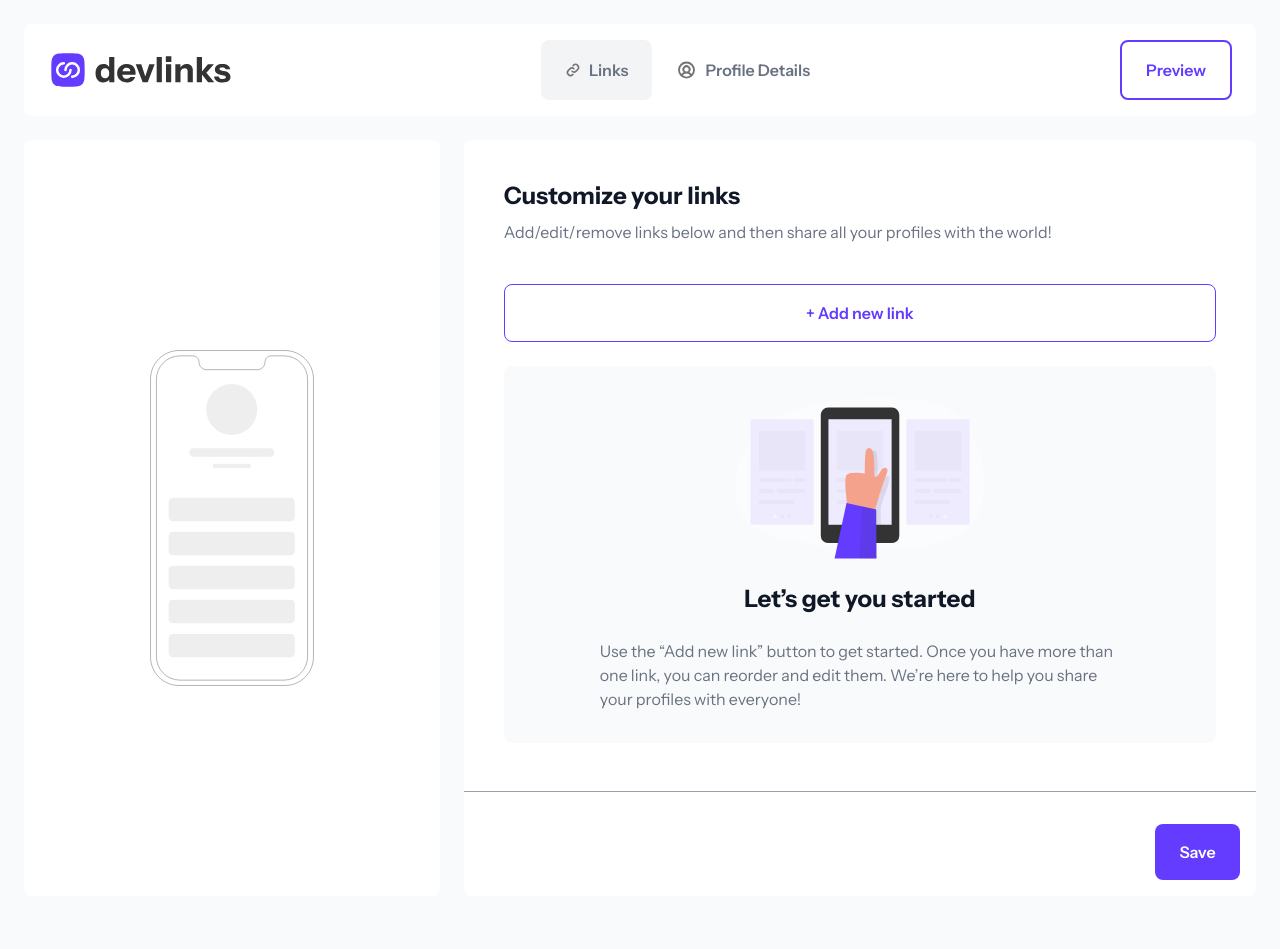
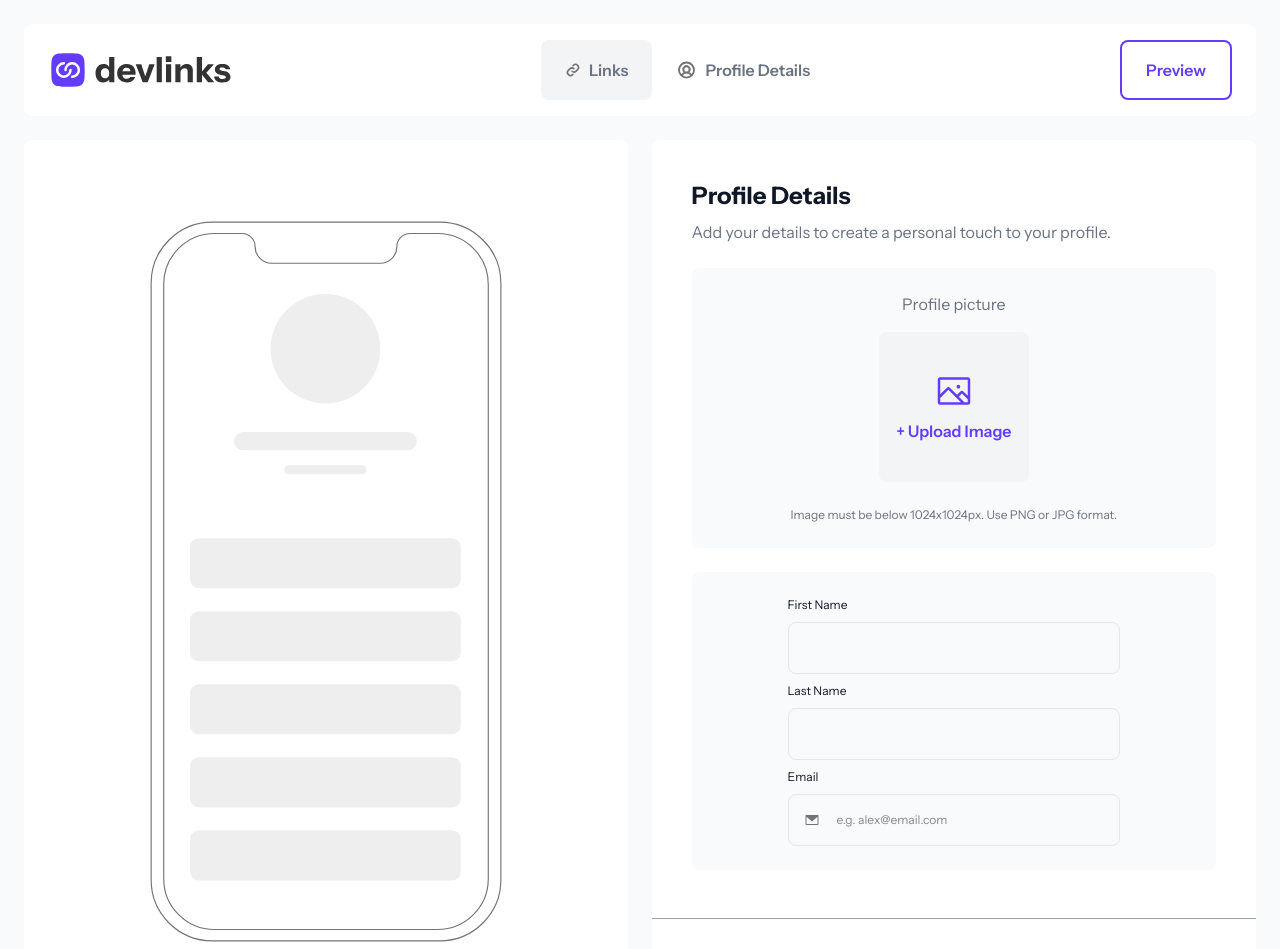
Before and after one commit to 12Ricky0/linksharing-app, a Next.js app: page / in a window 1280 px wide. Shown: the top 949 px of the page. Before the commit the page ends 920 px from the top, so only its background shows below. Built offline with nearby package versions, Linux system fonts and the light colour scheme.

Commit message:
profile component

```diff
--- a/app/page.tsx
+++ b/app/page.tsx
@@ -2,12 +2,13 @@ import Login_Form from "@/components/auth/login_form";
 import Register_Form from "@/components/auth/registeration_form";
 import Header from "@/components/link/header";
 import Empty from "@/components/link/empty";
+import Profile_Details from "@/components/link/profile";
 
 export default function Home() {
   return (
     <main className="">
       <Header />
-      <Empty />
+      <Profile_Details />
     </main>
   );
 }
--- a/components/link/empty.tsx
+++ b/components/link/empty.tsx
@@ -8,12 +8,12 @@ export default function Empty() {
         <Image
           src="/assets/images/illustration-phone-mockup.svg"
           height={32}
-          width={32}
+          width={507}
           alt="phone"
-          className="w-auto h-auto "
+          className=" h-auto "
         />
       </section>
-      <div className="bg-white md rounded-[8px]">
+      <div className="bg-white md:rounded-[8px]">
         <section className="m-4 p-6  rounded-[8px]">
           <article>
             <h1 className="font-bold text-2xl text-gray-900 mb-2">
--- /dev/null
+++ b/components/link/profile.tsx
@@ -0,0 +1,88 @@
+import Image from "next/image";
+
+export default function Profile_Details() {
+  return (
+    <div className=" lg:flex justify-between gap-6 md:m-6">
+      <section className="hidden lg:flex items-center px-[126px] bg-white rounded-[8px]">
+        <Image
+          src="/assets/images/illustration-phone-mockup.svg"
+          height={32}
+          width={507}
+          alt="phone"
+          className=" h-auto "
+        />
+      </section>
+      <div className="bg-white md:rounded-[8px]">
+        <section className="m-4 p-6  rounded-[8px]">
+          <article>
+            <h1 className="font-bold text-2xl text-gray-900 mb-2">
+              Profile Details
+            </h1>
+            <p className="font-normal text-[16px] text-gray-500">
+              Add your details to create a personal touch to your profile.{" "}
+            </p>
+          </article>
+
+          <article className="bg-gray-50 mt-6 px-6 py-6 md:flex flex-col justify-center items-center md:px-[96px] rounded-[8px]">
+            <h3 className="font-normal text-[16px] mb-4 text-gray-500">
+              Profile picture
+            </h3>
+            <div className="bg-gray-100 mb-6 rounded-[8px] size-[150px] flex justify-center items-center flex-col gap-2">
+              <Image
+                src="/assets/images/icon-upload-image.svg"
+                height={32}
+                width={32}
+                alt="upload"
+                className="w-auto h-auto "
+              />
+              <h1 className="text-[16px] font-semibold text-[#633CFF]">
+                + Upload Image
+              </h1>
+            </div>
+            <p className="font-normal text-[12px] text-gray-500">
+              Image must be below 1024x1024px. Use PNG or JPG format.{" "}
+            </p>
+          </article>
+          <form className="bg-gray-50 mt-6 px-6 py-6 md:flex flex-col justify-center items-center md:px-[96px] rounded-[8px]">
+            <div className="font-normal text-[12px] text-gray-900">
+              <label htmlFor="">First Name</label>
+              <input
+                className="w-full py-4 pr-4 pl-12 my-2 border border-gray-200 rounded-[8px]"
+                placeholder=""
+                type="text"
+              />
+              <label htmlFor="">Last Name</label>
+              <input
+                className="w-full py-4 pr-4 pl-12 my-2 border border-gray-200 rounded-[8px]"
+                placeholder=""
+                type="text"
+              />
+
+              <label htmlFor="">Email</label>
+              <div className="relative">
+                <Image
+                  src="/assets/images/icon-email.svg"
+                  height={16}
+                  width={16}
+                  alt="email"
+                  className="w-auto h-auto absolute left-4 top-[26px]"
+                />
+
+                <input
+                  className="w-full py-4 pr-4 pl-12 mt-2 border border-gray-200 rounded-[8px]"
+                  placeholder="e.g. alex@email.com"
+                  type="email"
+                />
+              </div>
+            </div>
+          </form>
+        </section>
+        <div className="border-t mt-6 pt-4 border-gray-400 flex justify-center md:justify-end">
+          <button className="bg-[#633CFF] m-4 rounded-[8px] py-4 text-[16px] font-semibold text-white w-full md:w-[85px]">
+            Save
+          </button>
+        </div>
+      </div>
+    </div>
+  );
+}
```
